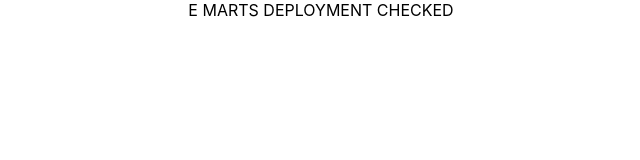
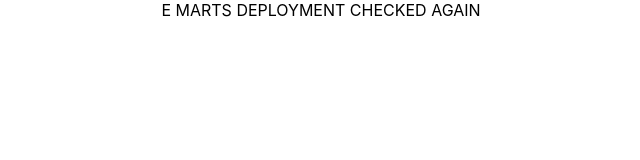
Before and after one commit to meet5011/e_mart, a React (Create React App) app in the folder frontend_app/: page / in a window 1280 px wide. Shown: the top 160 px of the page, without its empty margins (319-959 px from the left). Built offline with nearby package versions, Linux system fonts and the light colour scheme.

Commit message:
Checking change after deployment

```diff
--- a/frontend_app/src/App.js
+++ b/frontend_app/src/App.js
@@ -3,7 +3,7 @@ import './App.css';
 function App() {
   return (
     <div className="App">
-      E MARTS DEPLOYMENT CHECKED
+      E MARTS DEPLOYMENT CHECKED AGAIN
     </div>
   );
 }
```
